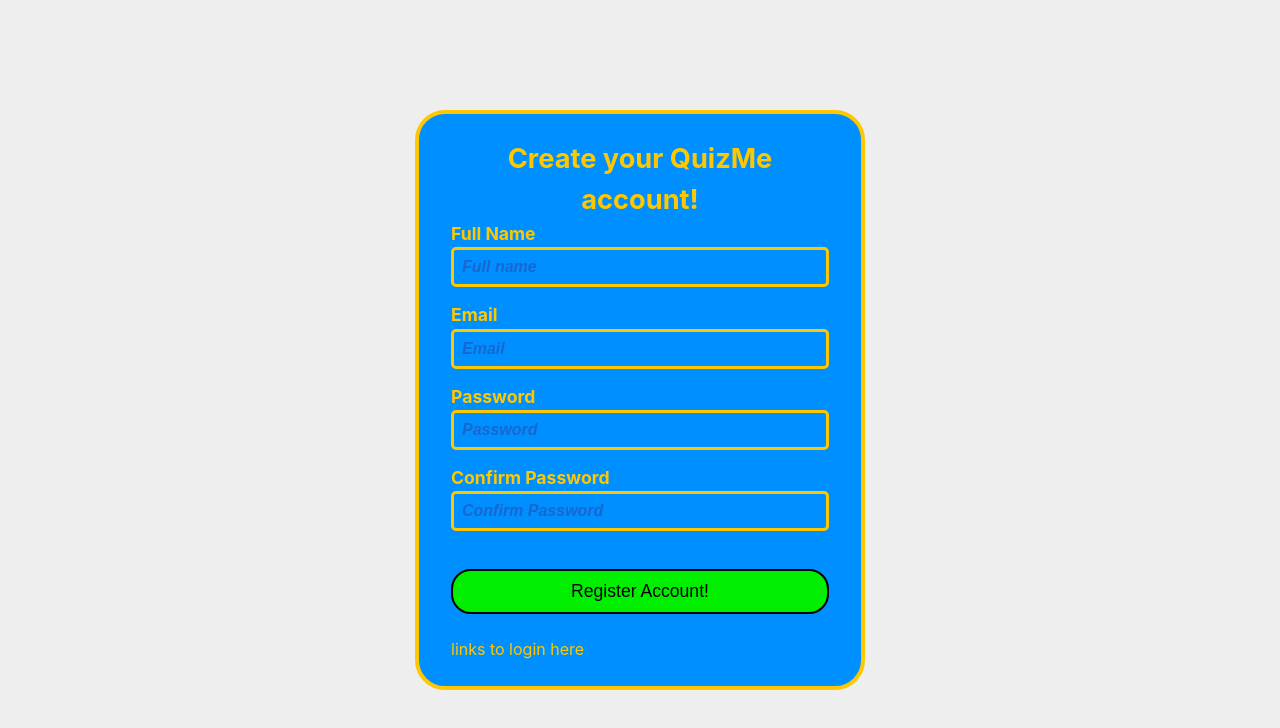
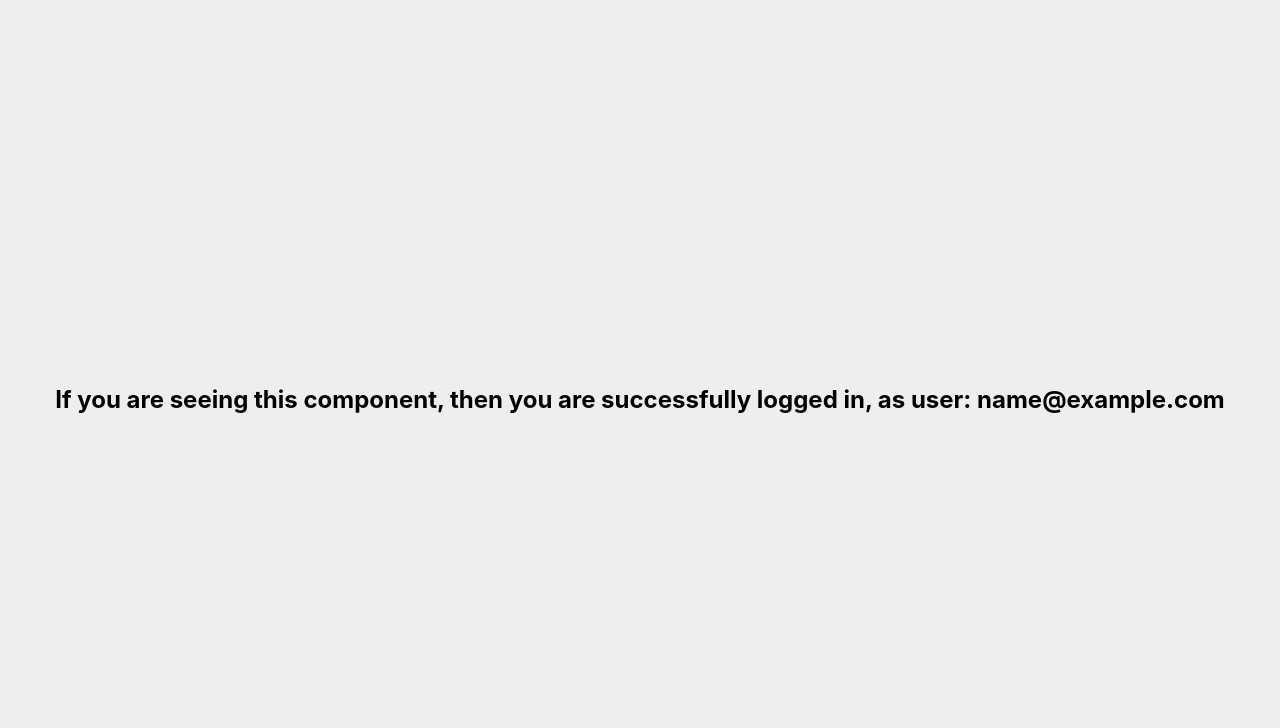
Before and after one commit to s-meenaghan7/react-quizapp-v2, a React (Vite) app: page /profile in a window 1280 px wide. Shown: the top 728 px of the page. Built offline with nearby package versions, Linux system fonts and the light colour scheme; sample sign-in values are in the browser's storage.

Commit message:
Created a general home component, a UserProfile component with a preliminary method to redirect users that are not authenticated, and updated routes in main.tsx

```diff
--- /dev/null
+++ b/src/QuizMeHome.tsx
@@ -0,0 +1,11 @@
+import React from 'react';
+
+const QuizMeHome: React.FC = () => {
+  return (
+    <div>
+      <h1>QuizMe Home</h1>
+    </div>
+  );
+}
+
+export default QuizMeHome;
--- a/src/main.tsx
+++ b/src/main.tsx
@@ -2,23 +2,24 @@
 import ReactDOM from 'react-dom/client'
 import './main.css'
 import QuizFormContainer from './quizform/QuizFormContainer'
-import { BrowserRouter, Routes, Route } from 'react-router-dom';
+import { BrowserRouter, Routes, Route, Navigate } from 'react-router-dom';
 import UserLogin from './user/login/UserLogin';
 import UserRegister from './user/UserRegister';
 import { Flip, ToastContainer } from 'react-toastify';
 import 'react-toastify/ReactToastify.css';
+import UserProfile from './user/profile/UserProfile';
+import QuizMeHome from './QuizMeHome';
 
 ReactDOM.createRoot(document.getElementById('root') as HTMLElement).render(
   <React.StrictMode>
     <BrowserRouter>
 
-      {/* <QuizFormContainer /> */}
-      {/* <UserLogin /> */}
-      <UserRegister />
-
       <Routes>
+        <Route path='/' element={<QuizMeHome />} />
         <Route path='/login' element={<UserLogin />} />
         <Route path='/register' element={<UserRegister />} />
+        <Route path='/profile' element={<UserProfile />} />
+        <Route path='*' element={<Navigate replace to='/' />} />
       </Routes>
 
     </BrowserRouter>
--- /dev/null
+++ b/src/user/profile/UserProfile.tsx
@@ -0,0 +1,24 @@
+import React, { useEffect } from 'react';
+import { getCurrentUser } from '../../services/AuthService';
+import { useNavigate } from 'react-router-dom';
+
+const UserProfile: React.FC = () => {
+  const navigate = useNavigate();
+  const currentUser = getCurrentUser();
+
+  useEffect(() => {
+    if (!currentUser) {
+      navigate('/');
+    }
+  }, []);
+
+  return (
+    <div>
+      <h2>
+        If you are seeing this component, then you are successfully logged in, as user: <strong>{currentUser ? currentUser.email : 'null'}</strong>
+      </h2>
+    </div>
+  );
+}
+
+export default UserProfile;
```
